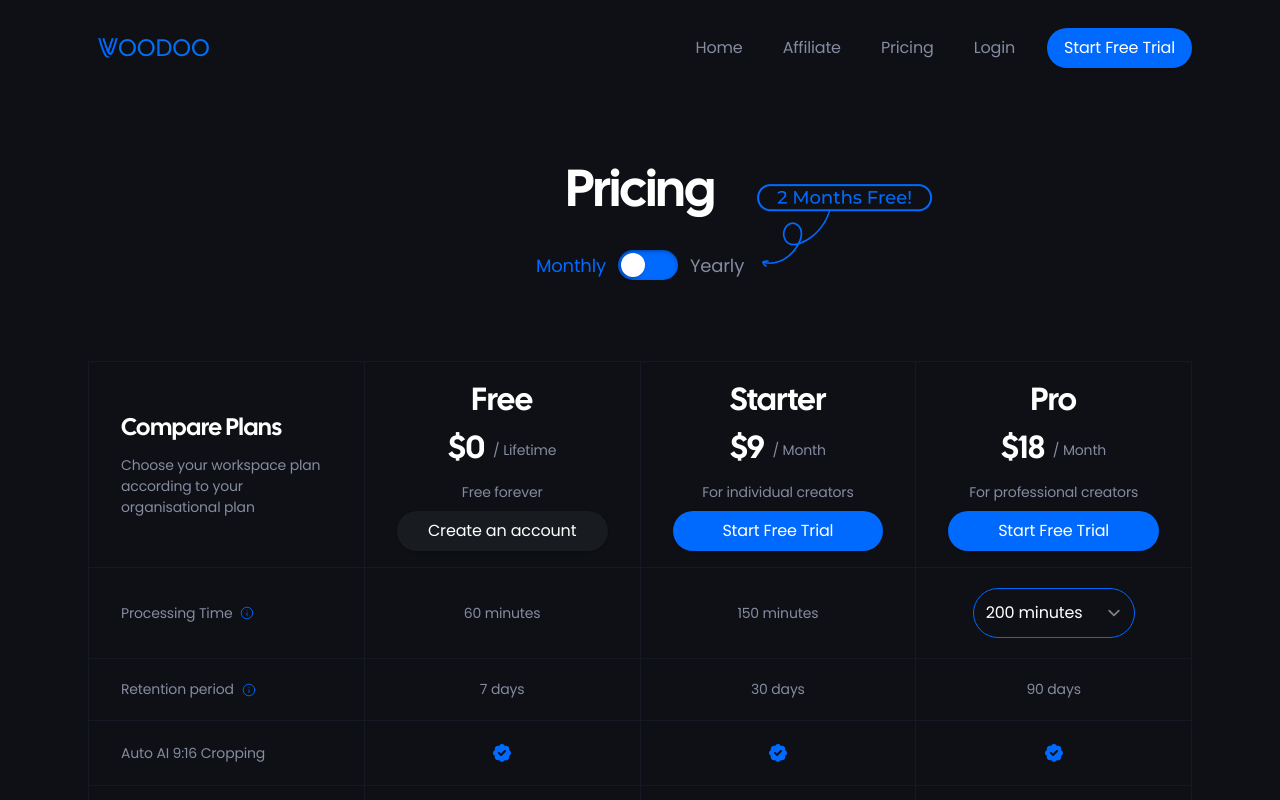
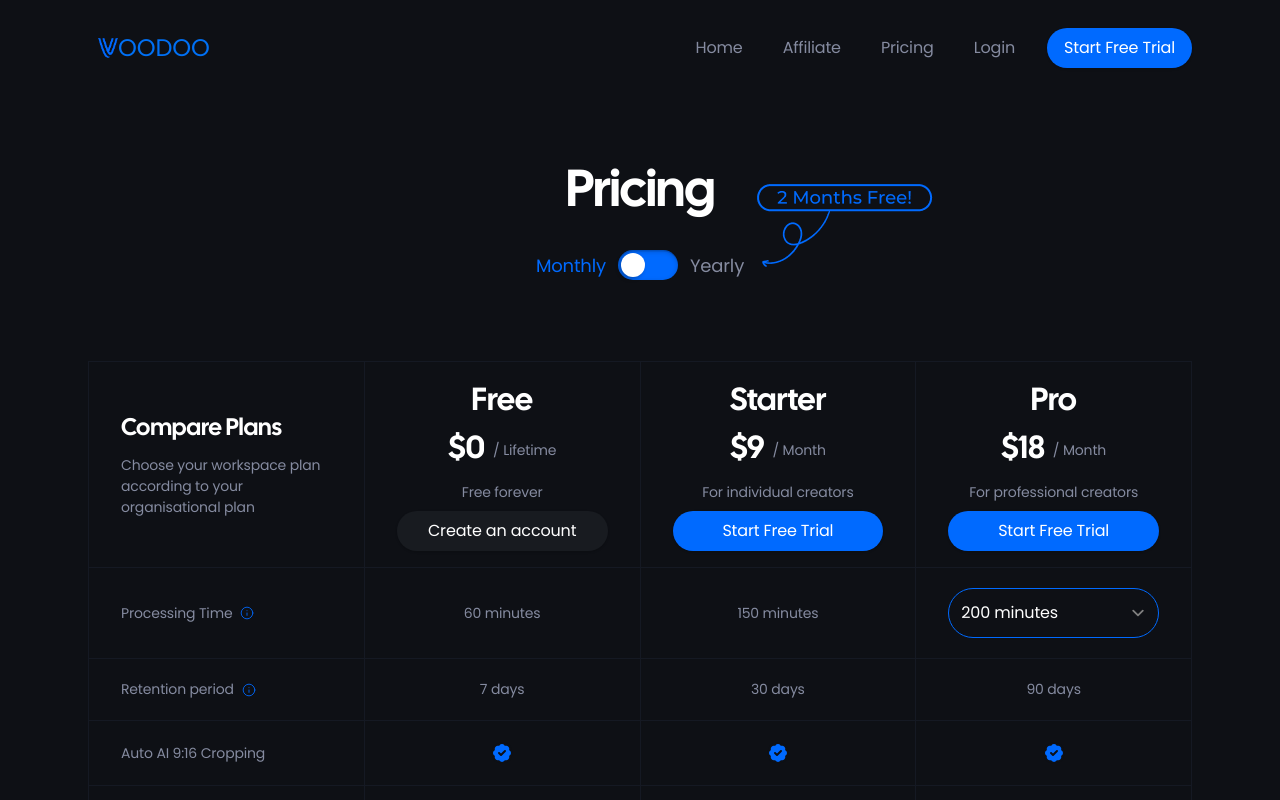
Before and after one commit to Voodoo-Organization/website, a Next.js app: page /pricing in a window 1280 px wide. Shown: the top 800 px of the page. Built offline with nearby package versions, Linux system fonts and the light colour scheme.

Commit message:
temporary select box fix 2

```diff
--- a/app/(pricing)/pricing/page.tsx
+++ b/app/(pricing)/pricing/page.tsx
@@ -1082,7 +1082,7 @@ function ProcessingTimeSelector(
   isFixed: boolean
 ) {
   return (
-    <div className="hover:bg-primary-600 hover:bg-opacity-20 rounded-full">
+    <div className="hover:bg-primary-600 hover:bg-opacity-20 rounded-full w-full px-4">
       <select
         className={`cursor-pointer bg-transparent text-white border-[1.5px] focus:ring-0 border-primary-600 w-full rounded-full py-3 focus:outline-none focus:border-primary-600`}
         defaultValue={options[0].value}
```
